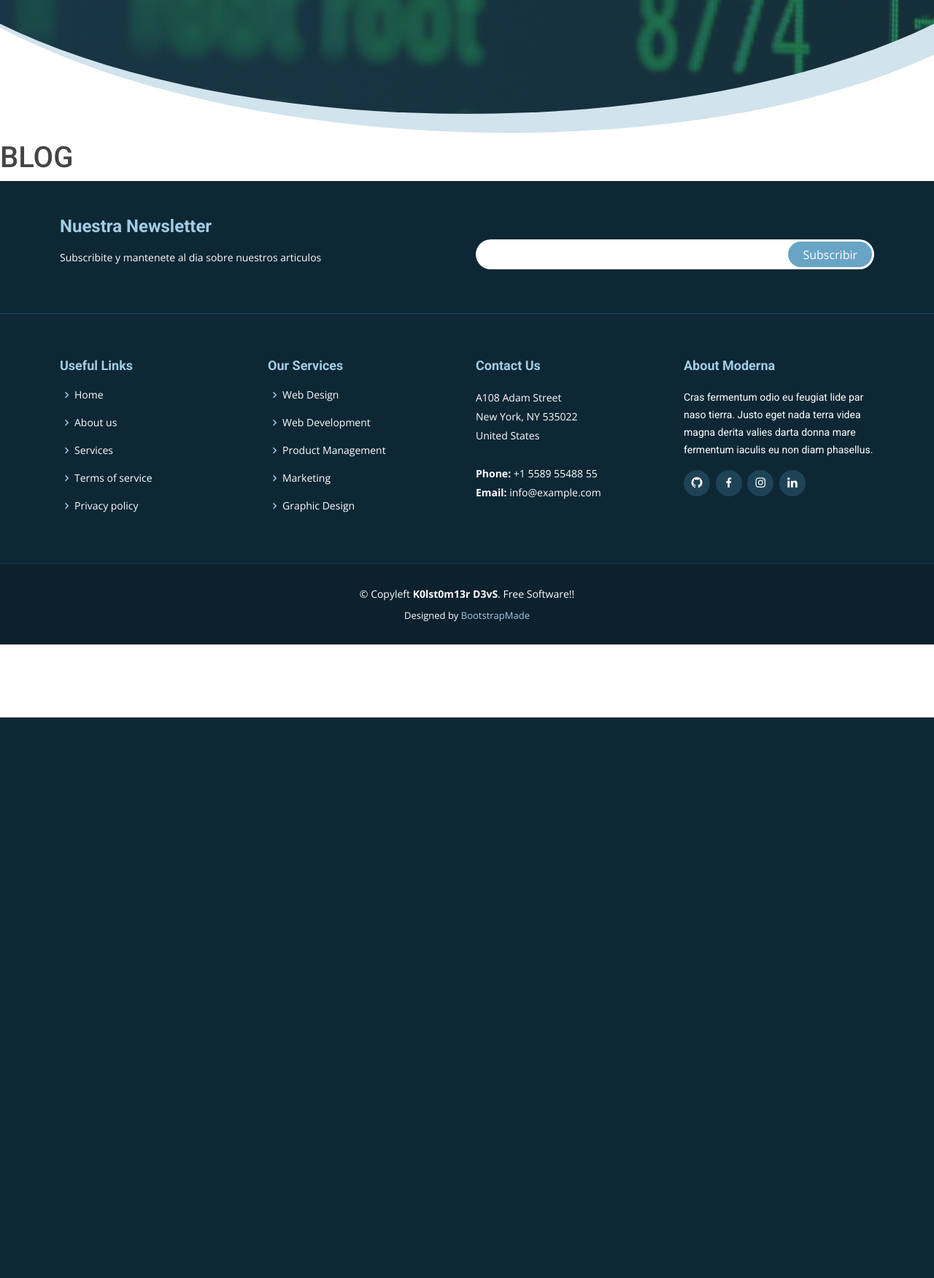
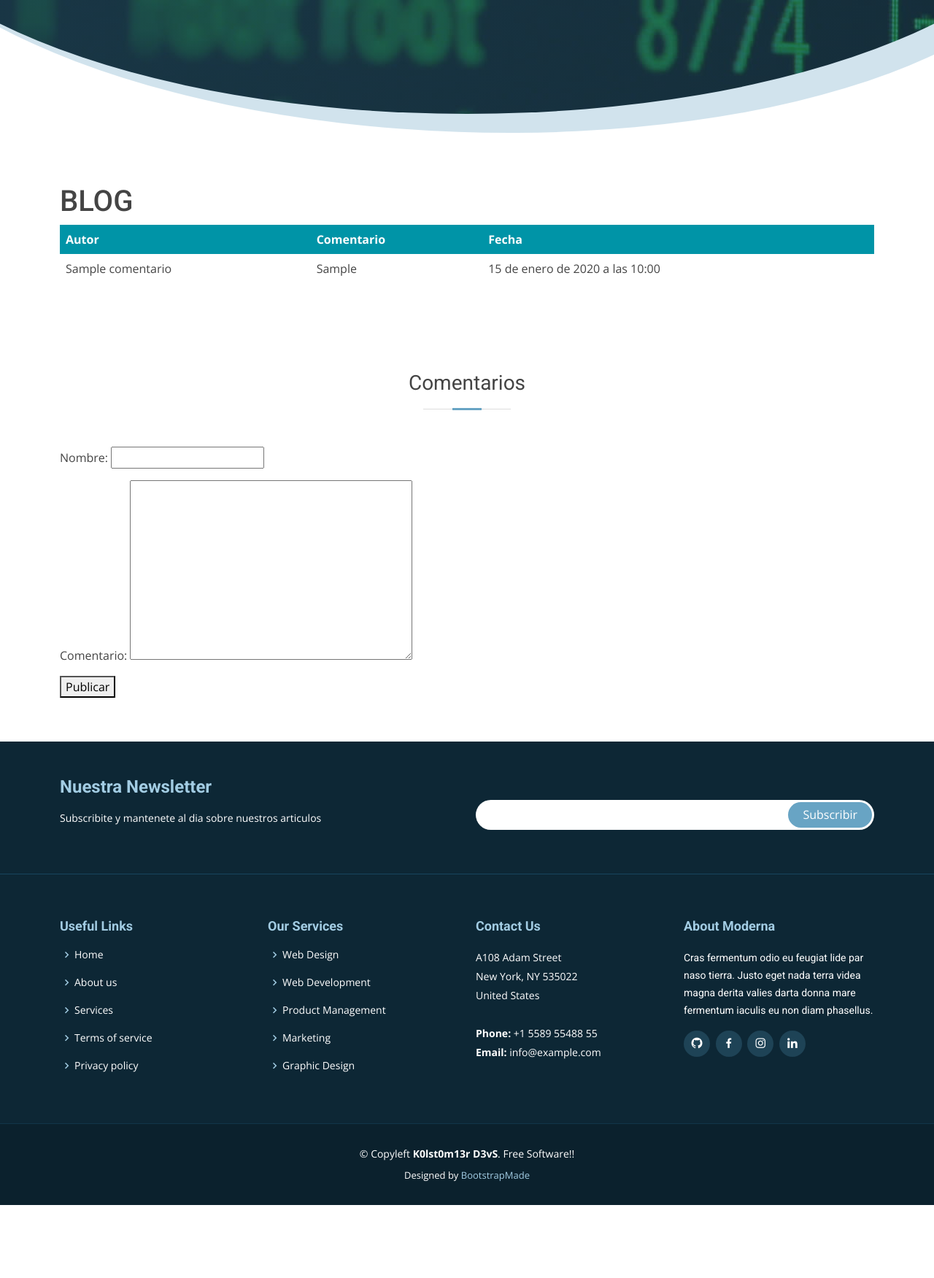
Before and after one commit to k0lst0m13r/Entrega1-Branda, a Django app: page /blog in a window 1280 px wide. Shown: the part 528-2279 px from the top of the page at 73% size. Before the commit the page ends 1511 px from the top, so only its background shows below. Run offline with Django 4.2, Linux system fonts and the light colour scheme; tables that the repository leaves empty hold one stand-in row (values such as "Sample post"); some libraries are stand-ins or nearby versions.

Commit message:
creado form de comentarios en blog y vista

```diff
--- /dev/null
+++ b/WebDjango/DjangoApp/forms.py
@@ -0,0 +1,9 @@
+from django import forms
+
+from .models import *
+
+class CommentForm(forms.ModelForm):
+
+    class Meta:
+        model = Comentarios
+        fields = ('nombre', 'comentario',)
--- a/WebDjango/DjangoApp/templates/DjangoApp/blog.html
+++ b/WebDjango/DjangoApp/templates/DjangoApp/blog.html
@@ -5,8 +5,70 @@
 
 {% block contenido %}
 
+<section class="features">
+    <div class="container">
 
-<h1>BLOG</h1>
+        <h1>BLOG</h1>
+
+        <style>
+            table {
+              border-collapse: collapse;
+              width: 100%;
+            }
+
+            th, td {
+              text-align: left;
+              padding: 8px;
+            }
+
+            tr:nth-child(even){background-color: #f2f2f2}
+
+            th {
+              background-color: #0094a7;
+              color: white;
+            }
+        </style>
+
+
+        <table>
+
+            <thead>
+                <th>Autor</th>
+                <th>Comentario</th>
+                <th>Fecha</th>
+            </thead>
+
+            {% for comentario in comentarios %}
+
+            <tr>
+                <td>{{comentario.nombre}}</td>
+                <td>{{comentario.comentario}}</td>
+                <td>{{comentario.creado}}</td>
+            </tr>
+
+            {% endfor %}
+
+        </table>
+    </div>
+</section>
+
+<section class="features">
+    <div class="container">
+        <div class="row" data-aos="fade-up">
+            <div class="section-title">
+                <h2>Comentarios</h2>
+            </div>
+            <div class="d-flex justify-cntent-center align-items-center">
+                <form method="POST" class="post-form">{% csrf_token %}
+                    {{ form.as_p }}
+                    <button type="submit">Publicar</button>
+                </form>
+            </div>
+        </div>
+    </div>
+</section>
+
+
 
 
 {% endblock %}
--- a/WebDjango/DjangoApp/views.py
+++ b/WebDjango/DjangoApp/views.py
@@ -1,4 +1,8 @@
-from django.shortcuts import render
+from django.shortcuts import render, redirect
+from DjangoApp.models import *
+from .forms import *
+
+
 
 def index(request):
     return render(request, 'DjangoApp/index.html')
@@ -13,4 +17,19 @@ def portfolio(request):
     return render(request, 'DjangoApp/portfolio.html')
 
 def blog(request):
-    return render(request, 'DjangoApp/blog.html')
+
+    comentarios = Comentarios.objects.all()
+
+    if request.method == "POST":
+        form = CommentForm(request.POST)
+        if form.is_valid():
+            form.save()
+        return redirect('blog')
+
+    else:
+        form = CommentForm()
+
+
+
+    ctx = {"comentarios": comentarios, "form": form}
+    return render(request, 'DjangoApp/blog.html', ctx)
```
Also changed, not shown: WebDjango/db.sqlite3.
